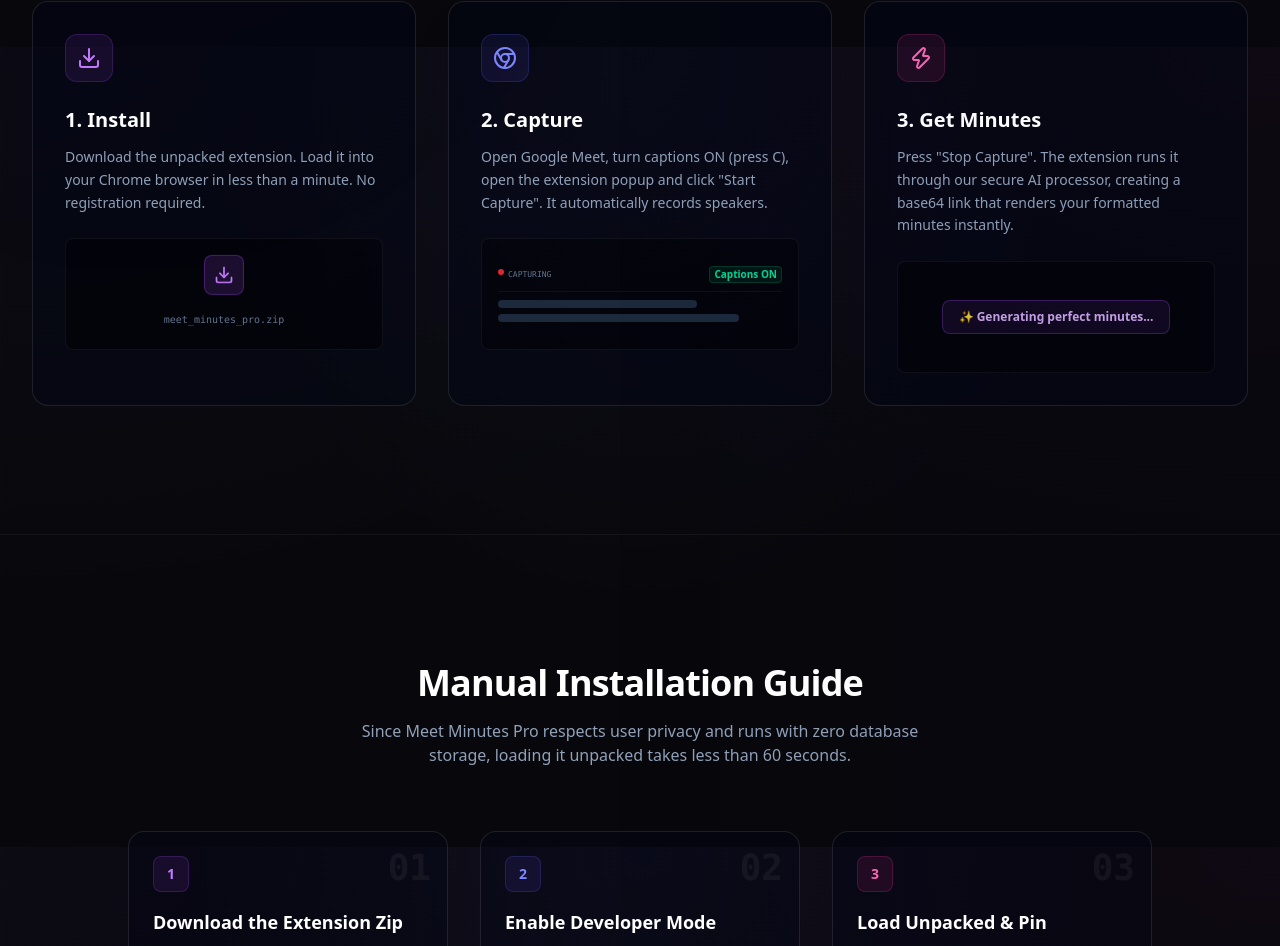
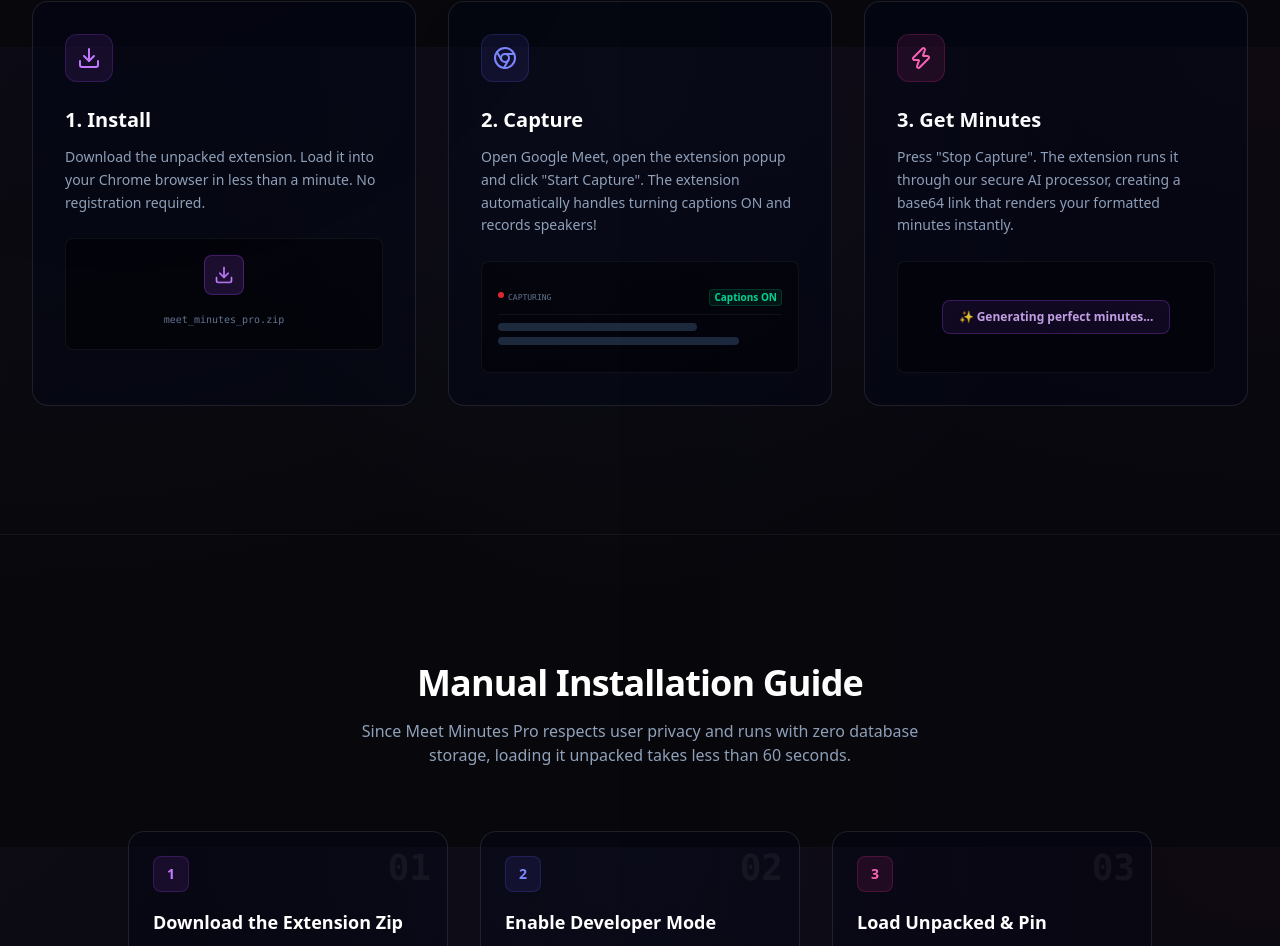
Before and after one commit to tanmoy7272/minutes_maker, a Next.js app in the folder web/: page / in a window 1280 px wide. Shown: the part 1553-2499 px from the top of the page. Built offline with nearby package versions, Linux system fonts and the light colour scheme.

Commit message:
chore: align landing page and extension popup UI to reflect automated captions activation

```diff
--- a/web/app/page.tsx
+++ b/web/app/page.tsx
@@ -45,7 +45,7 @@
     },
     {
       q: "Do I need to enable Google Meet captions?",
-      a: "Yes. The extension works by reading the live caption DOM node inside your active Google Meet tab. Simply press 'C' or click the caption icon in Google Meet before starting capture."
+      a: "No, you don't need to do anything! When you click 'Start Capture' inside the extension panel, our smart engine automatically turns on Google Meet captions and configures the recording stream under the hood."
     }
   ];
 
@@ -233,7 +233,7 @@
             </div>
             <h3 className="mt-6 text-xl font-bold text-white">2. Capture</h3>
             <p className="mt-3 text-slate-400 leading-relaxed text-sm">
-              Open Google Meet, turn captions ON (press C), open the extension popup and click "Start Capture". It automatically records speakers.
+              Open Google Meet, open the extension popup and click "Start Capture". The extension automatically handles turning captions ON and records speakers!
             </p>
             {/* Step illustration */}
             <div className="mt-6 rounded-lg bg-black/40 border border-white/5 p-4 flex flex-col justify-center h-28">
```
Also changed, not shown: 2 other files (tests, documents, lock files or other folders).
